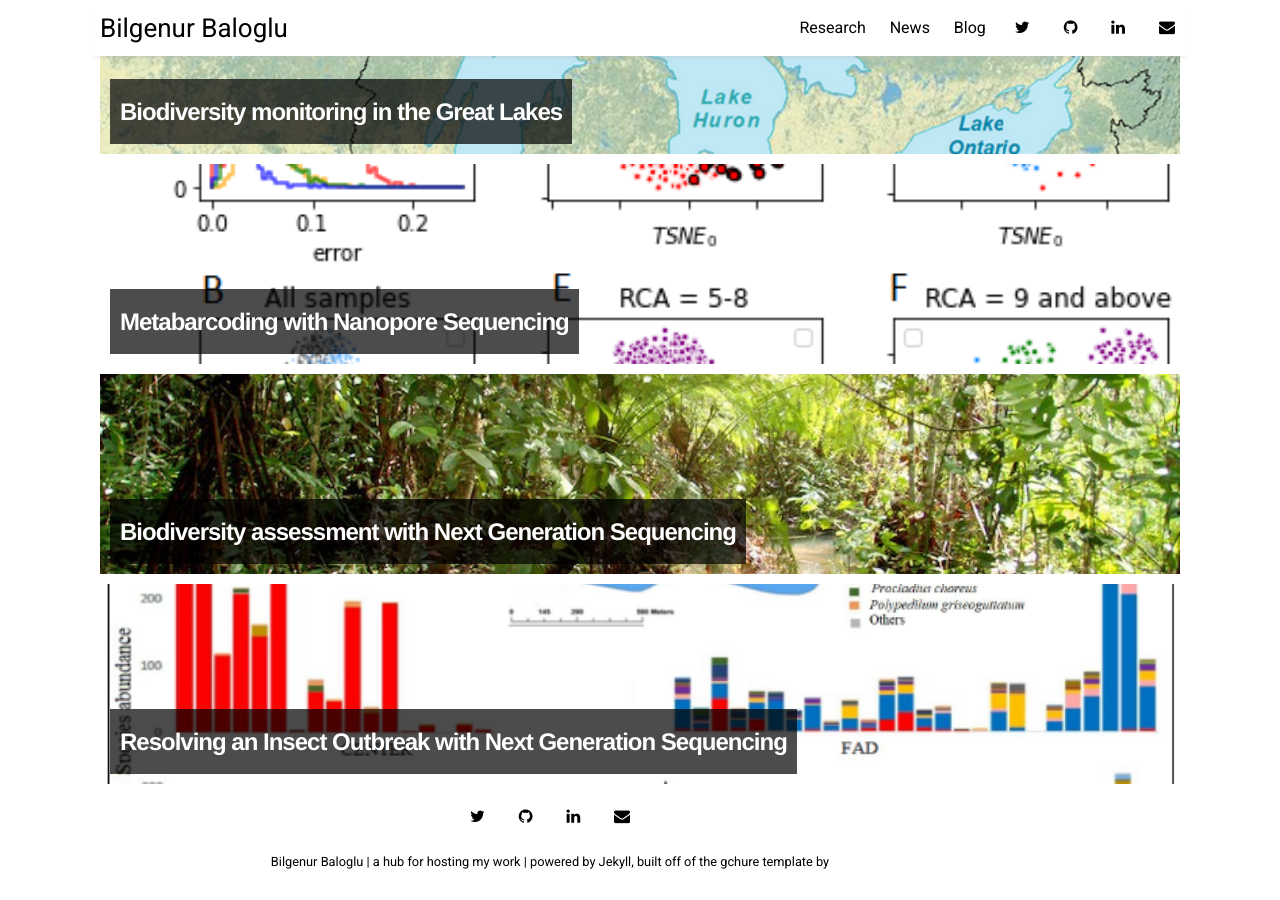
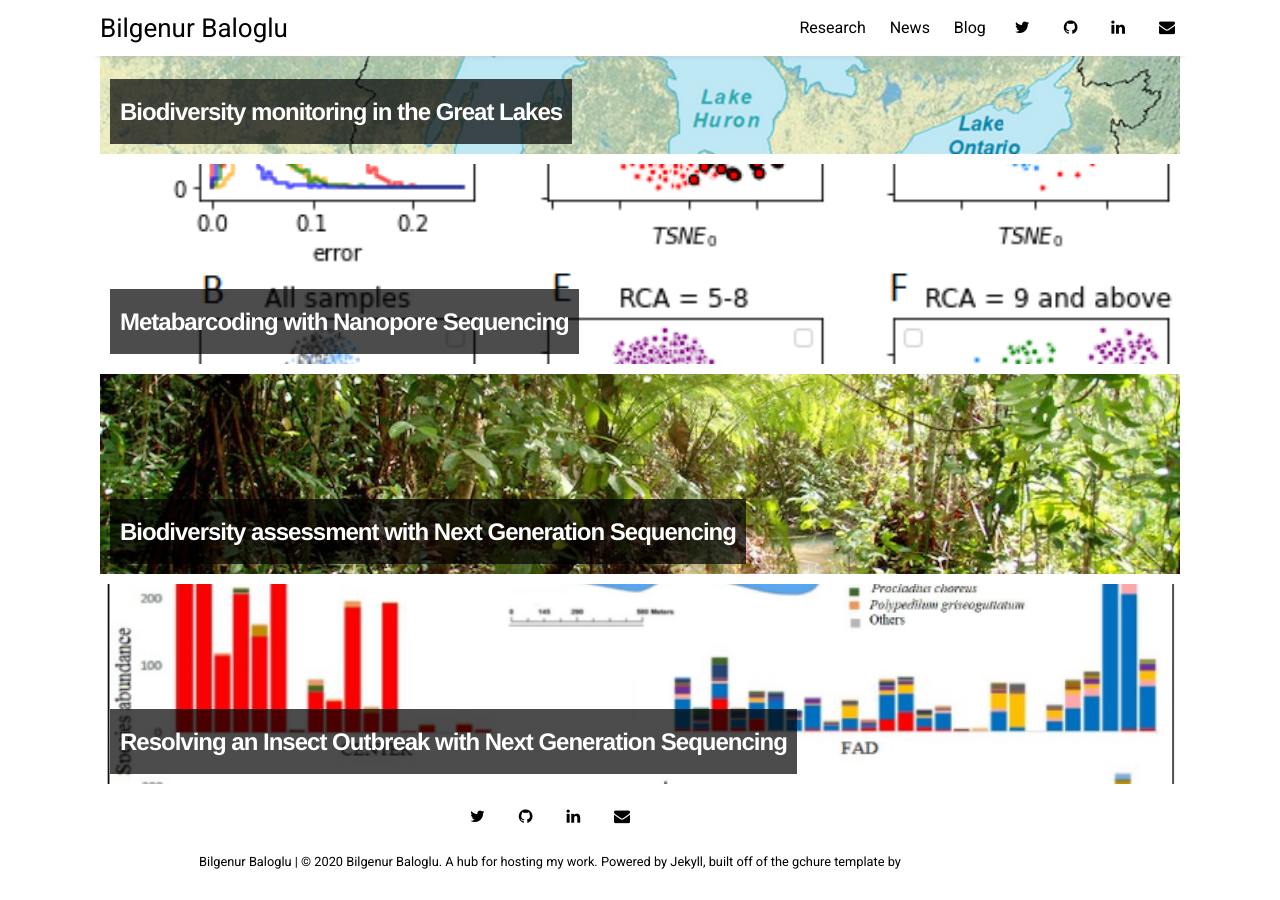
Before and after one commit to BBaloglu/bbaloglu.github.io, a Jekyll site: the page built from pages/research.html, in a window 1280 px wide and 900 px high, scrolled down 605 px. Built offline with Jekyll 4.4.1, drawn with Linux system fonts in a browser that asks for light colours; nearby versions of some CDN libraries.

Commit message:
Update _config.yml

```diff
--- a/_config.yml
+++ b/_config.yml
@@ -15,7 +15,7 @@ sass:
 
 # Customise atom feed settings (this is where Jekyll-Feed gets configuration information)
 title:		     "Bilgenur Baloglu"
-description:	     "a hub for hosting my work | powered by Jekyll, built off of the gchure template"
+description:	     "© 2020 Bilgenur Baloglu. A hub for hosting my work. Powered by Jekyll, built off of the gchure template"
 
 
 # RSS 2.0 can be used instead of Atom by uncommenting following two lines
```
